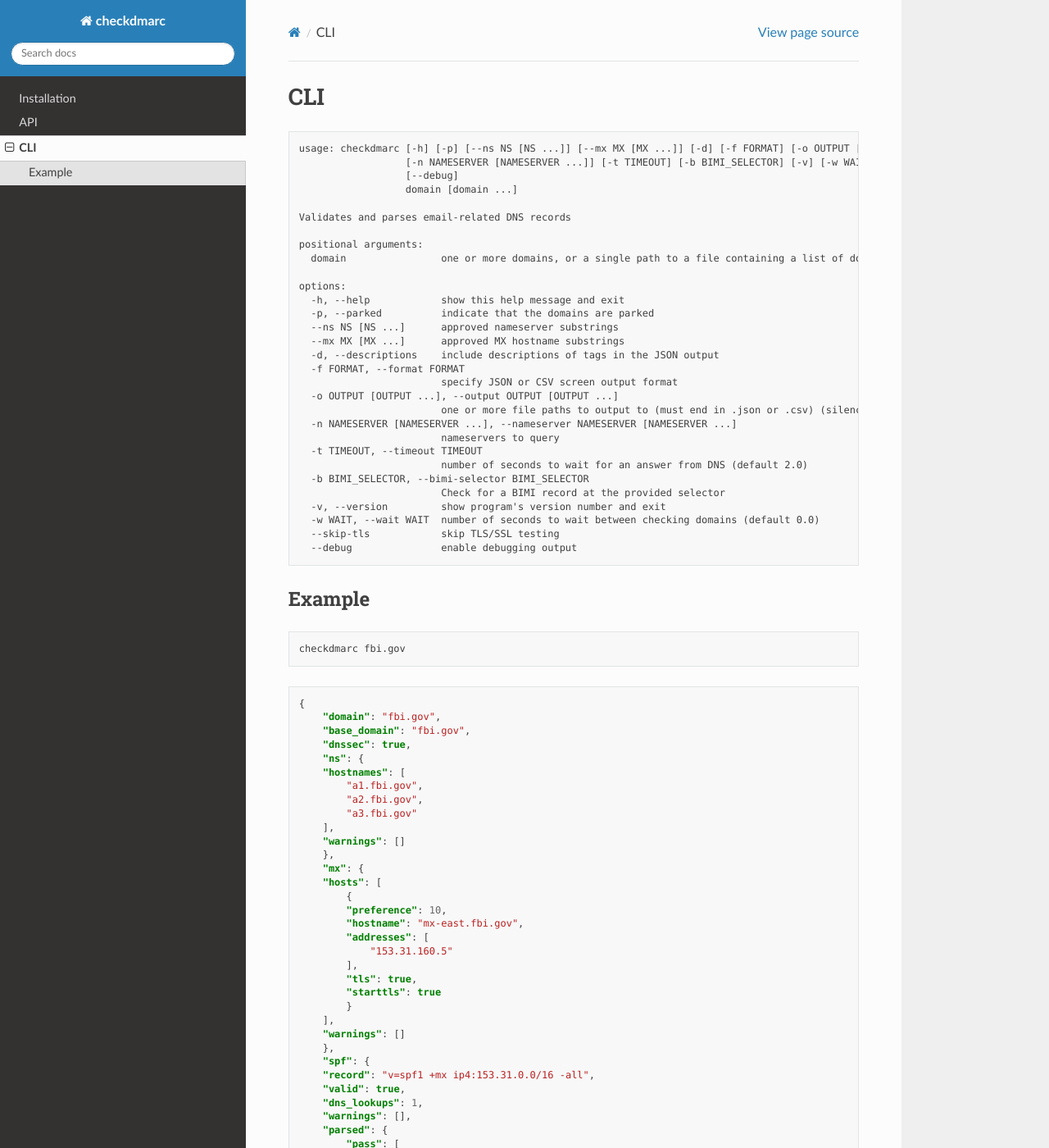
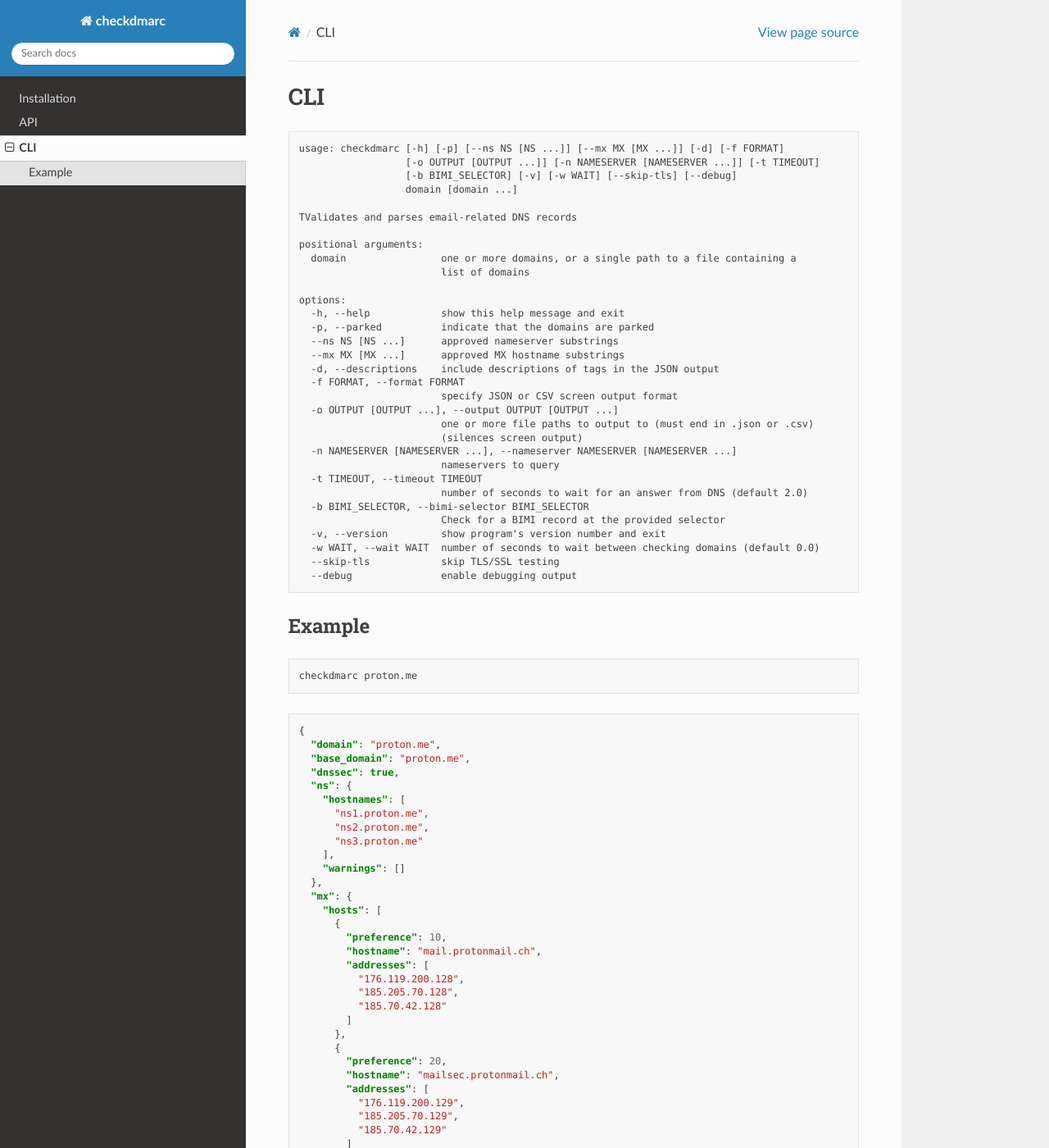
Before and after one commit to domainaware/checkdmarc, a Sphinx documentation site: the page built from docs/source/cli.md, in a window 1280 px wide and 1400 px high. Shown: the whole window at 82% size. Built offline with Sphinx 7.4.7 and the Read the Docs theme 2.0.0, drawn with Linux system fonts in a browser that asks for light colours; the version number could not be read and is left out; some of the changed text lies outside the part shown.

Commit message:
Update docs

````diff
--- a/docs/source/cli.md
+++ b/docs/source/cli.md
@@ -1,15 +1,16 @@
 # CLI
 
 ```text
-usage: checkdmarc [-h] [-p] [--ns NS [NS ...]] [--mx MX [MX ...]] [-d] [-f FORMAT] [-o OUTPUT [OUTPUT ...]]
-                  [-n NAMESERVER [NAMESERVER ...]] [-t TIMEOUT] [-b BIMI_SELECTOR] [-v] [-w WAIT] [--skip-tls]
-                  [--debug]
+usage: checkdmarc [-h] [-p] [--ns NS [NS ...]] [--mx MX [MX ...]] [-d] [-f FORMAT]
+                  [-o OUTPUT [OUTPUT ...]] [-n NAMESERVER [NAMESERVER ...]] [-t TIMEOUT]
+                  [-b BIMI_SELECTOR] [-v] [-w WAIT] [--skip-tls] [--debug]
                   domain [domain ...]
 
-Validates and parses email-related DNS records
+TValidates and parses email-related DNS records
 
 positional arguments:
-  domain                one or more domains, or a single path to a file containing a list of domains
+  domain                one or more domains, or a single path to a file containing a
+                        list of domains
 
 options:
   -h, --help            show this help message and exit
@@ -20,7 +21,8 @@
   -f FORMAT, --format FORMAT
                         specify JSON or CSV screen output format
   -o OUTPUT [OUTPUT ...], --output OUTPUT [OUTPUT ...]
-                        one or more file paths to output to (must end in .json or .csv) (silences screen output)
+                        one or more file paths to output to (must end in .json or .csv)
+                        (silences screen output)
   -n NAMESERVER [NAMESERVER ...], --nameserver NAMESERVER [NAMESERVER ...]
                         nameservers to query
   -t TIMEOUT, --timeout TIMEOUT
@@ -36,133 +38,211 @@
 ## Example
 
 ```bash
-checkdmarc fbi.gov
+checkdmarc proton.me
 ```
 
 ```json
 {
-    "domain": "fbi.gov",
-    "base_domain": "fbi.gov",
-    "dnssec": true,
-    "ns": {
+  "domain": "proton.me",
+  "base_domain": "proton.me",
+  "dnssec": true,
+  "ns": {
     "hostnames": [
-        "a1.fbi.gov",
-        "a2.fbi.gov",
-        "a3.fbi.gov"
+      "ns1.proton.me",
+      "ns2.proton.me",
+      "ns3.proton.me"
     ],
     "warnings": []
-    },
-    "mx": {
+  },
+  "mx": {
     "hosts": [
-        {
+      {
         "preference": 10,
-        "hostname": "mx-east.fbi.gov",
+        "hostname": "mail.protonmail.ch",
         "addresses": [
-            "153.31.160.5"
-        ],
-        "tls": true,
-        "starttls": true
-        }
+          "176.119.200.128",
+          "185.205.70.128",
+          "185.70.42.128"
+        ]
+      },
+      {
+        "preference": 20,
+        "hostname": "mailsec.protonmail.ch",
+        "addresses": [
+          "176.119.200.129",
+          "185.205.70.129",
+          "185.70.42.129"
+        ]
+      }
     ],
     "warnings": []
+  },
+  "mta_sts": {
+    "valid": true,
+    "id": "190906205100Z",
+    "policy": {
+      "version": "STSv1",
+      "mode": "enforce",
+      "max_age": 604800,
+      "mx": [
+        "mail.protonmail.ch",
+        "mailsec.protonmail.ch"
+      ]
     },
-    "spf": {
-    "record": "v=spf1 +mx ip4:153.31.0.0/16 -all",
+    "warnings": [
+      "MTA-STS policy lines should end with CRLF not LF"
+    ]
+  },
+  "spf": {
+    "record": "v=spf1 include:_spf.protonmail.ch ~all",
     "valid": true,
-    "dns_lookups": 1,
+    "dns_lookups": 2,
+    "dns_void_lookups": 0,
     "warnings": [],
     "parsed": {
-        "pass": [
+      "pass": [],
+      "neutral": [],
+      "softfail": [],
+      "fail": [],
+      "include": [
         {
-            "value": "mx-east.fbi.gov",
-            "mechanism": "mx"
-        },
-        {
-            "value": "153.31.0.0/16",
-            "mechanism": "ip4"
+          "domain": "_spf.protonmail.ch",
+          "record": "v=spf1 ip4:185.70.40.0/24 ip4:185.70.41.0/24 ip4:185.70.43.0/24 include:_spf2.protonmail.ch ~all",
+          "dns_lookups": 1,
+          "dns_void_lookups": 0,
+          "parsed": {
+            "pass": [
+              {
+                "value": "185.70.40.0/24",
+                "mechanism": "ip4"
+              },
+              {
+                "value": "185.70.41.0/24",
+                "mechanism": "ip4"
+              },
+              {
+                "value": "185.70.43.0/24",
+                "mechanism": "ip4"
+              }
+            ],
+            "neutral": [],
+            "softfail": [],
+            "fail": [],
+            "include": [
+              {
+                "domain": "_spf2.protonmail.ch",
+                "record": "v=spf1 ip4:51.89.119.103 ip4:91.134.188.129 ip4:51.77.79.158 ip4:54.38.221.122 ip4:188.165.51.139 ip4:54.36.149.183 ~all",
+                "dns_lookups": 0,
+                "dns_void_lookups": 0,
+                "parsed": {
+                  "pass": [
+                    {
+                      "value": "51.89.119.103",
+                      "mechanism": "ip4"
+                    },
+                    {
+                      "value": "91.134.188.129",
+                      "mechanism": "ip4"
+                    },
+                    {
+                      "value": "51.77.79.158",
+                      "mechanism": "ip4"
+                    },
+                    {
+                      "value": "54.38.221.122",
+                      "mechanism": "ip4"
+                    },
+                    {
+                      "value": "188.165.51.139",
+                      "mechanism": "ip4"
+                    },
+                    {
+                      "value": "54.36.149.183",
+                      "mechanism": "ip4"
+                    }
+                  ],
+                  "neutral": [],
+                  "softfail": [],
+                  "fail": [],
+                  "include": [],
+                  "redirect": null,
+                  "exp": null,
+                  "all": "softfail"
+                },
+                "warnings": []
+              }
+            ],
+            "redirect": null,
+            "exp": null,
+            "all": "softfail"
+          },
+          "warnings": []
         }
-        ],
-        "neutral": [],
-        "softfail": [],
-        "fail": [],
-        "include": [],
-        "redirect": null,
-        "exp": null,
-        "all": "fail"
+      ],
+      "redirect": null,
+      "exp": null,
+      "all": "softfail"
     }
-    },
-    "dmarc": {
-    "record": "v=DMARC1; p=reject; rua=mailto:dmarc-feedback@fbi.gov,mailto:reports@dmarc.cyber.dhs.gov; ruf=mailto:dmarc-feedback@fbi.gov; pct=100",
+  },
+  "dmarc": {
+    "record": "v=DMARC1; p=quarantine; fo=1; aspf=s; adkim=s;",
     "valid": true,
-    "location": "fbi.gov",
-    "warnings": [],
+    "location": "proton.me",
+    "warnings": [
+      "rua tag (destination for aggregate reports) not found"
+    ],
     "tags": {
-        "v": {
+      "v": {
         "value": "DMARC1",
         "explicit": true
-        },
-        "p": {
-        "value": "reject",
+      },
+      "p": {
+        "value": "quarantine",
         "explicit": true
-        },
-        "rua": {
-        "value": [
-            {
-            "scheme": "mailto",
-            "address": "dmarc-feedback@fbi.gov",
-            "size_limit": null
-            },
-            {
-            "scheme": "mailto",
-            "address": "reports@dmarc.cyber.dhs.gov",
-            "size_limit": null
-            }
-        ],
+      },
+      "fo": {
+        "value": "1",
         "explicit": true
-        },
-        "ruf": {
-        "value": [
-            {
-            "scheme": "mailto",
-            "address": "dmarc-feedback@fbi.gov",
-            "size_limit": null
-            }
-        ],
+      },
+      "aspf": {
+        "value": "s",
         "explicit": true
-        },
-        "pct": {
+      },
+      "adkim": {
+        "value": "s",
+        "explicit": true
+      },
+      "pct": {
         "value": 100,
-        "explicit": true
-        },
-        "adkim": {
-        "value": "r",
         "explicit": false
-        },
-        "aspf": {
-        "value": "r",
+      },
+      "rf": {
+        "value": "afrf",
         "explicit": false
-        },
-        "fo": {
-        "value": [
-            "0"
-        ],
-        "explicit": false
-        },
-        "rf": {
-        "value": [
-            "afrf"
-        ],
-        "explicit": false
-        },
-        "ri": {
+      },
+      "ri": {
         "value": 86400,
         "explicit": false
-        },
-        "sp": {
-        "value": "reject",
+      },
+      "sp": {
+        "value": "quarantine",
         "explicit": false
-        }
+      }
     }
-    }
+  },
+  "smtp_tls_reporting": {
+    "valid": true,
+    "tags": {
+      "v": {
+        "value": "TLSRPTv1"
+      },
+      "rua": {
+        "value": [
+          "https://reports.proton.me/reports/smtptls"
+        ]
+      }
+    },
+    "warnings": []
+  }
 }
 ```
````
Also changed, not shown: 1 other file.
